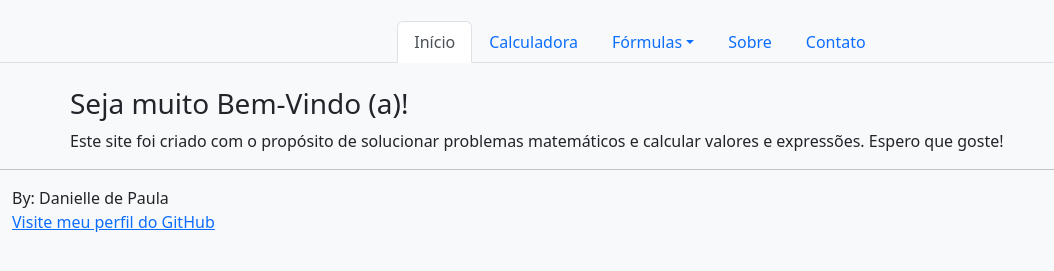
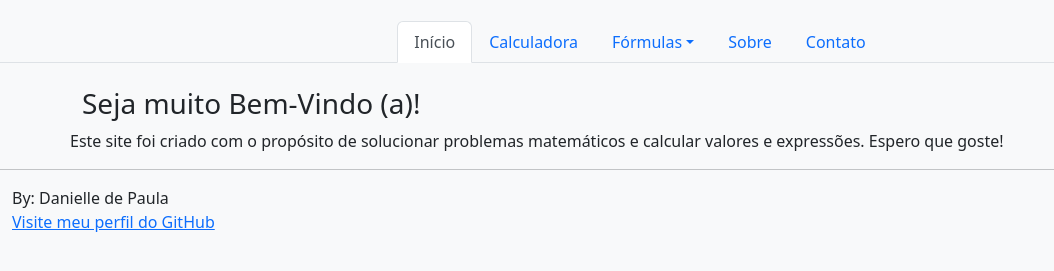
Before and after one commit to Daniiizita/mathlab, a website: page index.html in a window 1280 px wide. Shown: the part 99-370 px from the top of the page, without its empty margins (0-1054 px from the left). Drawn offline with nearby package versions, Linux system fonts and the light colour scheme.

Commit message:
atualizacao

```diff
--- a/index.html
+++ b/index.html
@@ -49,7 +49,7 @@
     </header>
     <main>
         <div class="container" id="boas-vindas">
-            <h3 class="row text-center">Seja muito Bem-Vindo (a)!</h2> <!--Aqui sera inserido as boas vindas, falando sobre o site e suas funções-->
+            <h3 class="row mx-auto">Seja muito Bem-Vindo (a)!</h2> <!--Aqui sera inserido as boas vindas, falando sobre o site e suas funções-->
             <p class="row"> Este site foi criado com o propósito de solucionar problemas matemáticos e calcular valores e expressões. Espero que goste!</p>
         </div>
     </main><hr>
```
